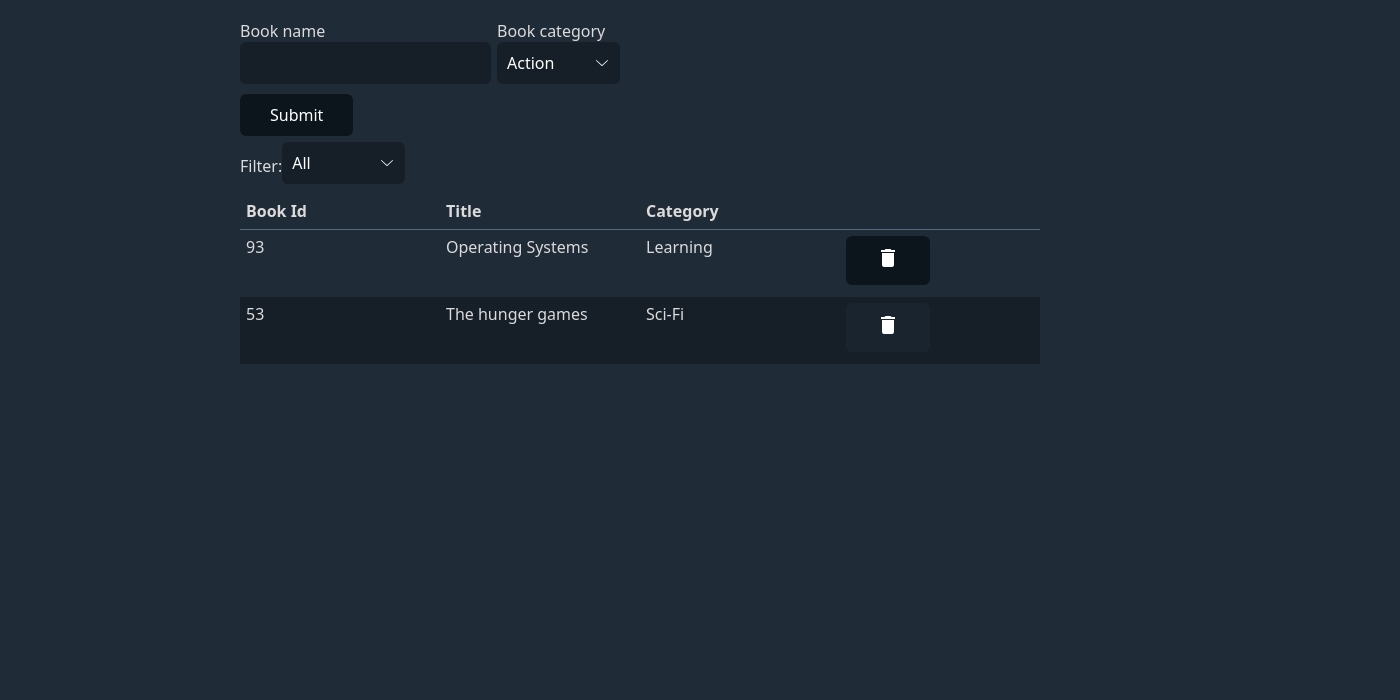
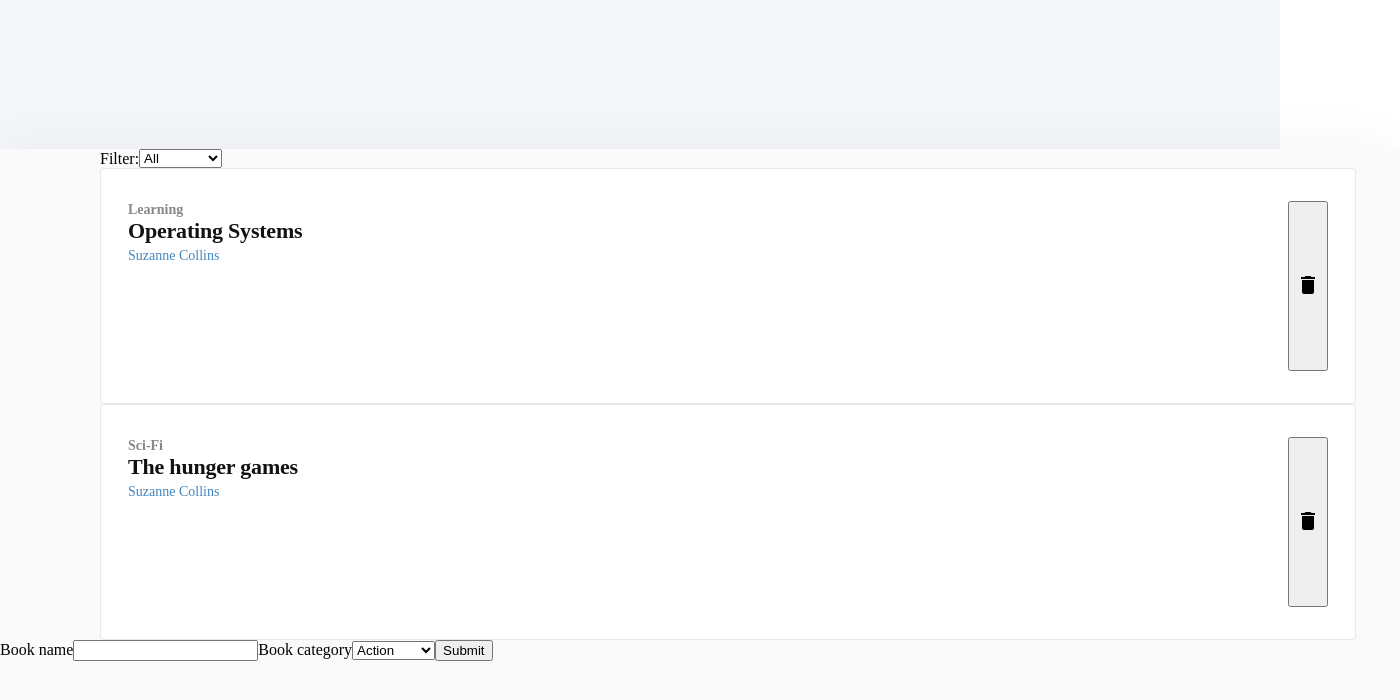
Before and after one commit to ivanid22/react-bookstore-cms, a React (Create React App) app: page / in a window 1280 px wide. Shown: the top 700 px of the page, 1400 px wide, since content can reach past the window. Built offline with nearby package versions, Linux system fonts and the light colour scheme.

Commit message:
Added styles for app and books list containers

```diff
--- a/public/index.html
+++ b/public/index.html
@@ -9,7 +9,6 @@
       name="description"
       content="Web site created using create-react-app"
     />
-    <link rel="stylesheet" href="https://cdn.jsdelivr.net/npm/water.css@2/out/dark.css">
     <link href="https://fonts.googleapis.com/icon?family=Material+Icons" rel="stylesheet">
     <title>Bookstore CMS</title>
   </head>
--- a/src/components/App.jsx
+++ b/src/components/App.jsx
@@ -3,9 +3,11 @@ import BookList from '../containers/BookList';
 import BookForm from './BooksForm';
 
 const App = () => (
-  <div>
-    <BookForm />
-    <BookList />
+  <div className="Bookstore-CMS">
+    <div className="panel-bg">
+      <BookList />
+      <BookForm />
+    </div>
   </div>
 );
 
--- a/src/components/Book.jsx
+++ b/src/components/Book.jsx
@@ -1,9 +1,9 @@
-import React from 'react';
-import PropTypes from 'prop-types';
-import { connect } from 'react-redux';
-import { removeBook } from '../actions/index';
+import React from "react";
+import PropTypes from "prop-types";
+import { connect } from "react-redux";
+import { removeBook } from "../actions/index";
 
-const Book = props => {
+const Book = (props) => {
   const { book, deleteBook } = props;
 
   const handleClick = () => {
@@ -11,18 +11,23 @@ const Book = props => {
   };
 
   return (
-    <tr>
-      <td>{book.id}</td>
-      <td>{book.title}</td>
-      <td>{book.category}</td>
-      <td>
-        <button type="button" onClick={handleClick}>
-          <span className="material-icons">
-            delete
-          </span>
-        </button>
-      </td>
-    </tr>
+    <div className="Lesson-Panel">
+      <div className="Book-Details">
+        <span className="School-of">
+          { book.category }
+        </span>
+        <h3 className="title">
+          { book.title }
+        </h3>
+        <span className="Suzanne-Collins">
+          Suzanne Collins
+        </span>
+      </div>
+      <button type="button" onClick={handleClick}>
+        <span className="material-icons">delete</span>
+      </button>
+    </div>
+
   );
 };
 
@@ -31,8 +36,8 @@ Book.propTypes = {
   deleteBook: PropTypes.func.isRequired,
 };
 
-const mapDispatchToProps = dispatch => ({
-  deleteBook: book => {
+const mapDispatchToProps = (dispatch) => ({
+  deleteBook: (book) => {
     dispatch(removeBook(book));
   },
 });
--- a/src/containers/BookList.jsx
+++ b/src/containers/BookList.jsx
@@ -15,20 +15,9 @@ const BookList = props => {
   ));
 
   return (
-    <div>
+    <div className="BookList-Container">
       <CategoryFilter filterOptions={FILTEROPTIONS} />
-      <table>
-        <thead>
-          <tr>
-            <th>Book Id</th>
-            <th>Title</th>
-            <th>Category</th>
-          </tr>
-        </thead>
-        <tbody>
-          {renderBooks()}
-        </tbody>
-      </table>
+      {renderBooks()}
     </div>
   );
 };
--- a/src/index.css
+++ b/src/index.css
@@ -1,8 +1,136 @@
+/* http://meyerweb.com/eric/tools/css/reset/
+   v2.0 | 20110126
+   License: none (public domain)
+*/
+
+html, body, div, span, applet, object, iframe,
+h1, h2, h3, h4, h5, h6, p, blockquote, pre,
+a, abbr, acronym, address, big, cite, code,
+del, dfn, em, img, ins, kbd, q, s, samp,
+small, strike, strong, sub, sup, tt, var,
+b, u, i, center,
+dl, dt, dd, ol, ul, li,
+fieldset, form, label, legend,
+table, caption, tbody, tfoot, thead, tr, th, td,
+article, aside, canvas, details, embed,
+figure, figcaption, footer, header, hgroup,
+menu, nav, output, ruby, section, summary,
+time, mark, audio, video {
+	margin: 0;
+	padding: 0;
+	border: 0;
+	font-size: 100%;
+	font: inherit;
+	vertical-align: baseline;
+}
+/* HTML5 display-role reset for older browsers */
+article, aside, details, figcaption, figure,
+footer, header, hgroup, menu, nav, section {
+	display: block;
+}
 body {
-  font-size: 1em;
+	line-height: 1;
+}
+ol, ul {
+	list-style: none;
+}
+blockquote, q {
+	quotes: none;
+}
+blockquote:before, blockquote:after,
+q:before, q:after {
+	content: '';
+	content: none;
+}
+table {
+	border-collapse: collapse;
+	border-spacing: 0;
+}
+
+:root {
+  --pale-grey: #f5f6fa;
+  --white: #fafafa;
+  --black-5: rgba(0, 0, 0, 0.05);
+  --black-three: #121212;
+}
+
+.Bookstore-CMS {
+  padding-top: 149px;
+  width: 100%;
+  height: 1434px;
+  background-color: var(--pale-grey);
+}
+
+.panel-bg {
+  margin: 0 auto;
+  width: 1400px;
+  height: 1097px;
+  border-radius: 4px;
+  box-shadow: 0 0 60px 0 var(--black-5);
+  background-color: var(--white);
 }
 
 .filter-style {
   display: flex;
   align-items: center;
 }
+
+.BookList-Container {
+  display: flex;
+  width: 1200px;
+  margin: auto;
+  flex-direction: column;
+  justify-content: space-between;
+  align-items: stretch;
+}
+
+.Lesson-Panel {
+  width: 1200px;
+  padding: 32px 27px;
+  display: flex;
+  justify-content: space-between;
+  height: 170px;
+  border-radius: 4px;
+  border: solid 1px #e8e8e8;
+  background-color: #ffffff;
+}
+
+.School-of {
+  width: 49px;
+  height: 18px;
+  opacity: 0.5;
+  font-family: Montserrat;
+  font-size: 14px;
+  font-weight: bold;
+  font-stretch: normal;
+  font-style: normal;
+  line-height: normal;
+  letter-spacing: normal;
+  color: var(--black-three);
+}
+
+.title {
+  width: 197px;
+  height: 29px;
+  font-family: RobotoSlab;
+  font-size: 22px;
+  font-weight: bold;
+  font-stretch: normal;
+  font-style: normal;
+  line-height: normal;
+  letter-spacing: -0.2px;
+  color: var(--black-three);
+}
+
+.Suzanne-Collins {
+  width: 107px;
+  height: 19px;
+  font-family: RobotoSlab;
+  font-size: 14px;
+  font-weight: 300;
+  font-stretch: normal;
+  font-style: normal;
+  line-height: normal;
+  letter-spacing: normal;
+  color: #4386bf;
+}
```
